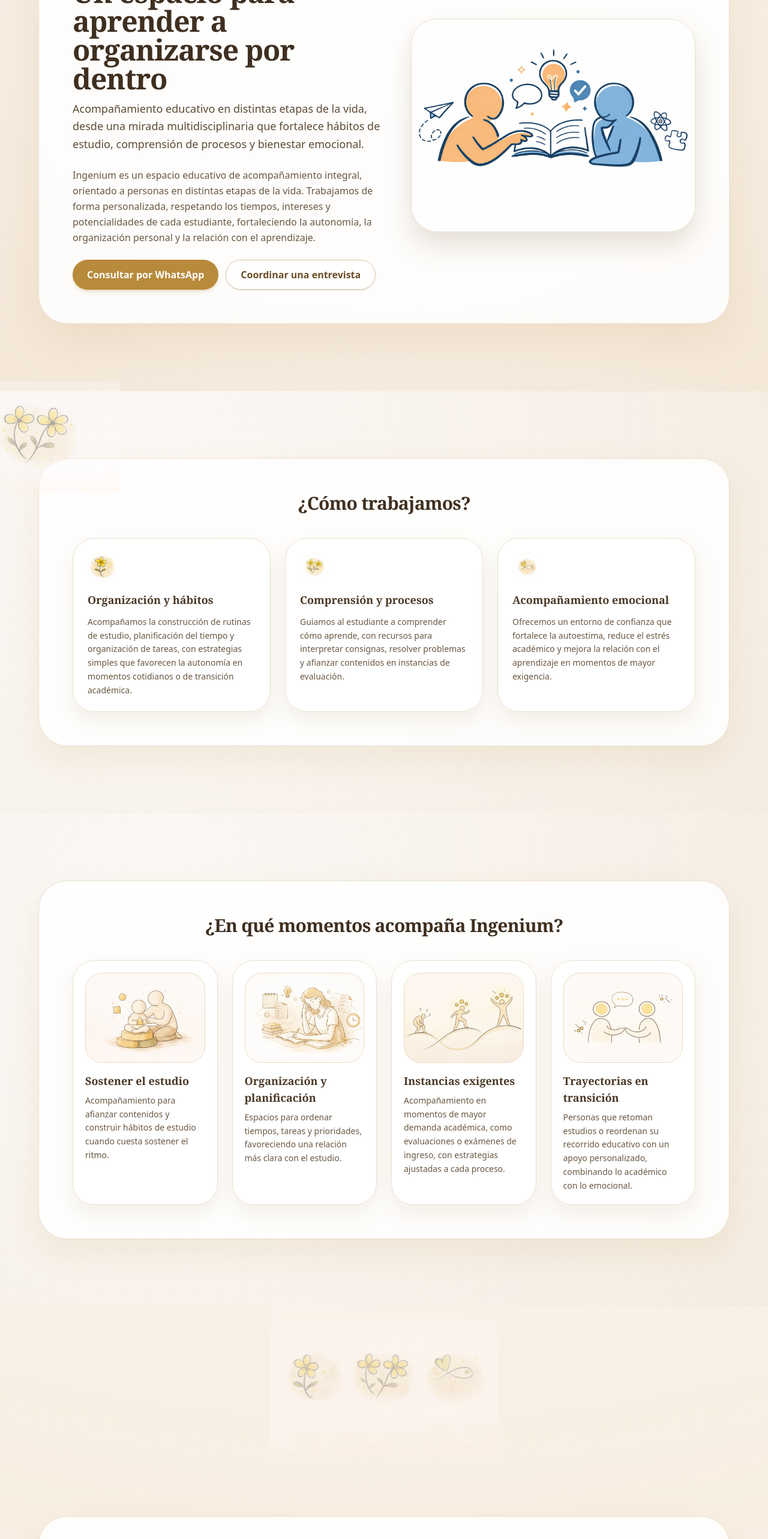
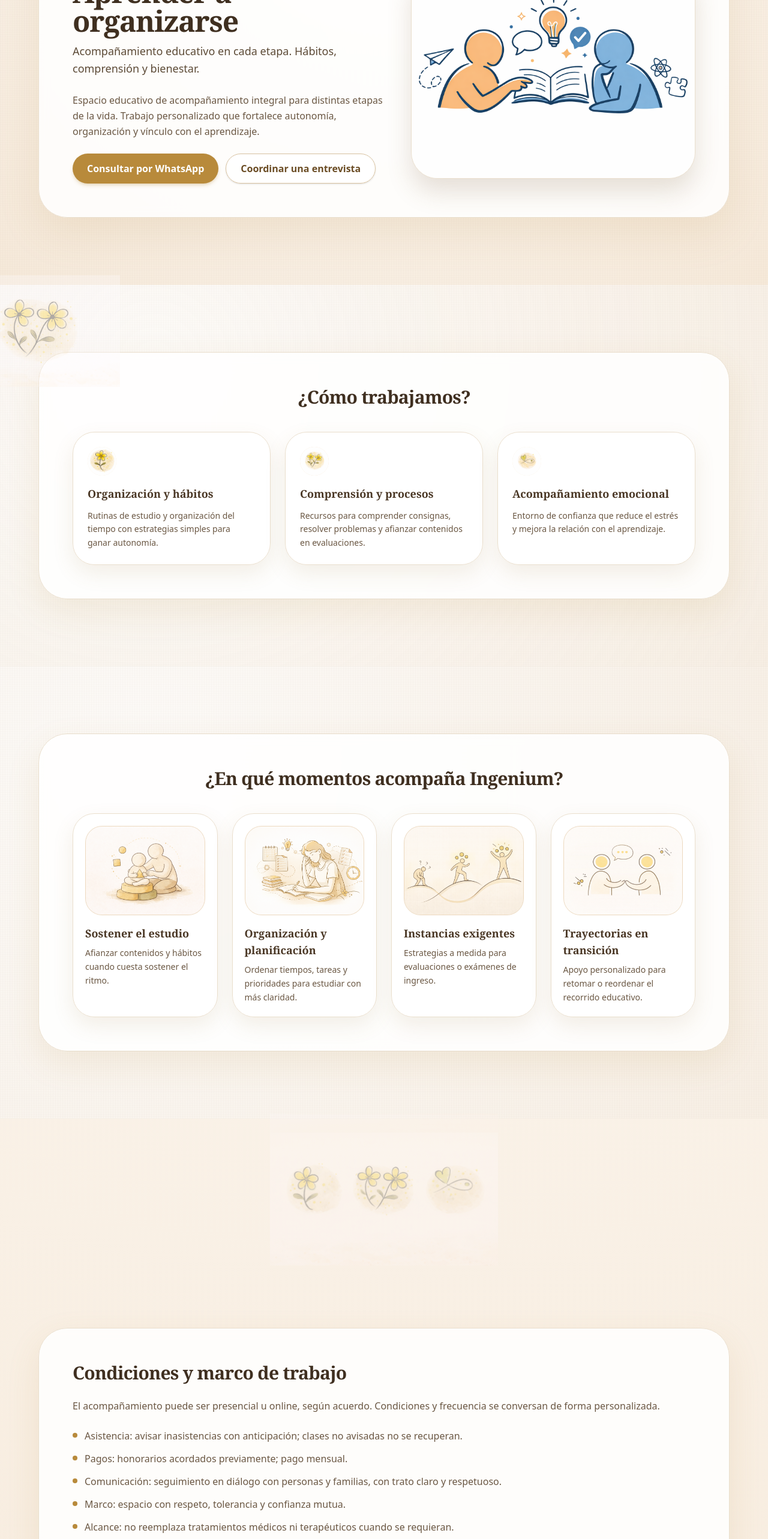
Before and after one commit to Teksi75/ingenium-web, a Next.js app: page / in a window 1280 px wide. Shown: the part 234-2800 px from the top of the page at 60% size. Built offline with nearby package versions, Linux system fonts and the light colour scheme.

Commit message:
Refine landing copy for mobile

```diff
--- a/content/ingenium.copy.ts
+++ b/content/ingenium.copy.ts
@@ -3,14 +3,14 @@
 export const ingeniumCopy = {
   brand: {
     name: "Ingenium",
-    tagline: "Un espacio para aprender a organizarse por dentro",
+    tagline: "Acompañamiento para organizarse por dentro",
     intro:
-      "Ingenium es un espacio educativo de acompañamiento integral, orientado a personas en distintas etapas de la vida. Trabajamos de forma personalizada, respetando los tiempos, intereses y potencialidades de cada estudiante, fortaleciendo la autonomía, la organización personal y la relación con el aprendizaje.",
+      "Espacio educativo de acompañamiento integral para distintas etapas de la vida. Trabajo personalizado que fortalece autonomía, organización y vínculo con el aprendizaje.",
   },
   hero: {
-    title: "Un espacio para aprender a organizarse por dentro",
+    title: "Aprender a organizarse",
     subtitle:
-      "Acompañamiento educativo en distintas etapas de la vida, desde una mirada multidisciplinaria que fortalece hábitos de estudio, comprensión de procesos y bienestar emocional.",
+      "Acompañamiento educativo en cada etapa. Hábitos, comprensión y bienestar.",
     ctaPrimary: {
       label: "Consultar por WhatsApp",
       href: ingeniumContact.whatsappUrl,
@@ -22,15 +22,15 @@
     items: [
       {
         title: "Organización y hábitos",
-        body: "Acompañamos la construcción de rutinas de estudio, planificación del tiempo y organización de tareas, con estrategias simples que favorecen la autonomía en momentos cotidianos o de transición académica.",
+        body: "Rutinas de estudio y organización del tiempo con estrategias simples para ganar autonomía.",
       },
       {
         title: "Comprensión y procesos",
-        body: "Guiamos al estudiante a comprender cómo aprende, con recursos para interpretar consignas, resolver problemas y afianzar contenidos en instancias de evaluación.",
+        body: "Recursos para comprender consignas, resolver problemas y afianzar contenidos en evaluaciones.",
       },
       {
         title: "Acompañamiento emocional",
-        body: "Ofrecemos un entorno de confianza que fortalece la autoestima, reduce el estrés académico y mejora la relación con el aprendizaje en momentos de mayor exigencia.",
+        body: "Entorno de confianza que reduce el estrés y mejora la relación con el aprendizaje.",
       },
     ],
   },
@@ -39,34 +39,34 @@
     items: [
       {
         title: "Sostener el estudio",
-        body: "Acompañamiento para afianzar contenidos y construir hábitos de estudio cuando cuesta sostener el ritmo.",
+        body: "Afianzar contenidos y hábitos cuando cuesta sostener el ritmo.",
       },
       {
         title: "Organización y planificación",
-        body: "Espacios para ordenar tiempos, tareas y prioridades, favoreciendo una relación más clara con el estudio.",
+        body: "Ordenar tiempos, tareas y prioridades para estudiar con más claridad.",
       },
       {
         title: "Instancias exigentes",
-        body: "Acompañamiento en momentos de mayor demanda académica, como evaluaciones o exámenes de ingreso, con estrategias ajustadas a cada proceso.",
+        body: "Estrategias a medida para evaluaciones o exámenes de ingreso.",
       },
       {
         title: "Trayectorias en transición",
-        body: "Personas que retoman estudios o reordenan su recorrido educativo con un apoyo personalizado, combinando lo académico con lo emocional.",
+        body: "Apoyo personalizado para retomar o reordenar el recorrido educativo.",
       },
     ],
   },
   conditions: {
     title: "Condiciones y marco de trabajo",
     preface:
-      "El acompañamiento puede realizarse de forma presencial u online, según acuerdo previo. Las condiciones, frecuencia y modalidad se conversan de manera personalizada con cada persona o familia, priorizando un encuadre claro y respetuoso.",
+      "El acompañamiento puede ser presencial u online, según acuerdo. Condiciones y frecuencia se conversan de forma personalizada.",
     bullets: [
-      "Asistencia: las inasistencias deben avisarse con anticipación. Las clases no avisadas con antelación no son recuperables.",
-      "Pagos: los honorarios se acuerdan previamente y el pago se realiza de forma mensual.",
-      "Comunicación: el seguimiento se realiza en diálogo con las personas acompañadas y sus familias, priorizando una comunicación clara y respetuosa.",
-      "Marco: promovemos un espacio basado en respeto, tolerancia y confianza mutua.",
-      "Alcance: el acompañamiento no reemplaza tratamientos médicos ni terapéuticos cuando sean necesarios.",
+      "Asistencia: avisar inasistencias con anticipación; clases no avisadas no se recuperan.",
+      "Pagos: honorarios acordados previamente; pago mensual.",
+      "Comunicación: seguimiento en diálogo con personas y familias, con trato claro y respetuoso.",
+      "Marco: espacio con respeto, tolerancia y confianza mutua.",
+      "Alcance: no reemplaza tratamientos médicos ni terapéuticos cuando se requieran.",
     ],
     disclaimer:
-      "La información presentada es orientativa. Las condiciones completas del acompañamiento se acuerdan de manera personalizada al momento de la inscripción.",
+      "Información orientativa. Las condiciones completas se acuerdan al inscribirse.",
   },
 } as const;
```
